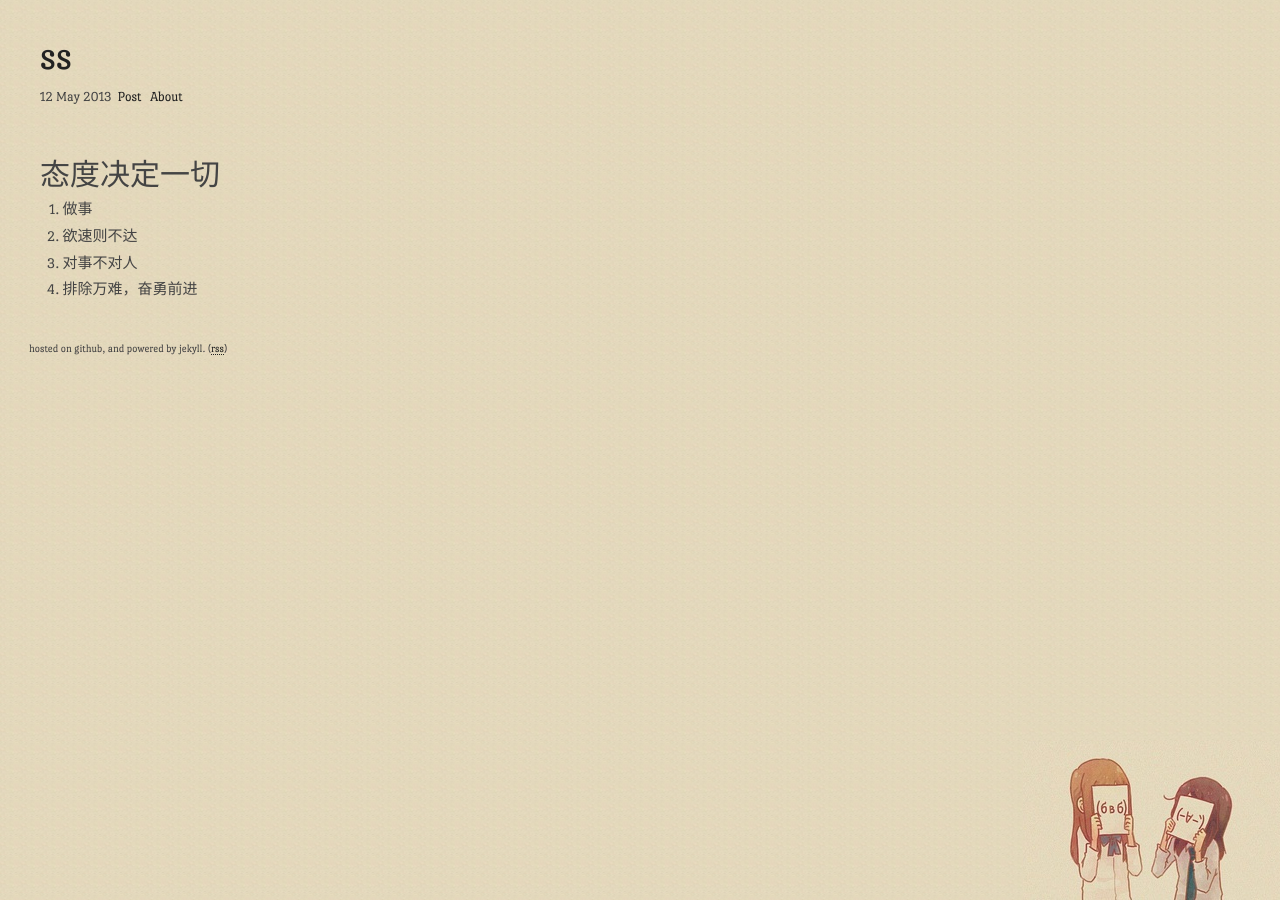
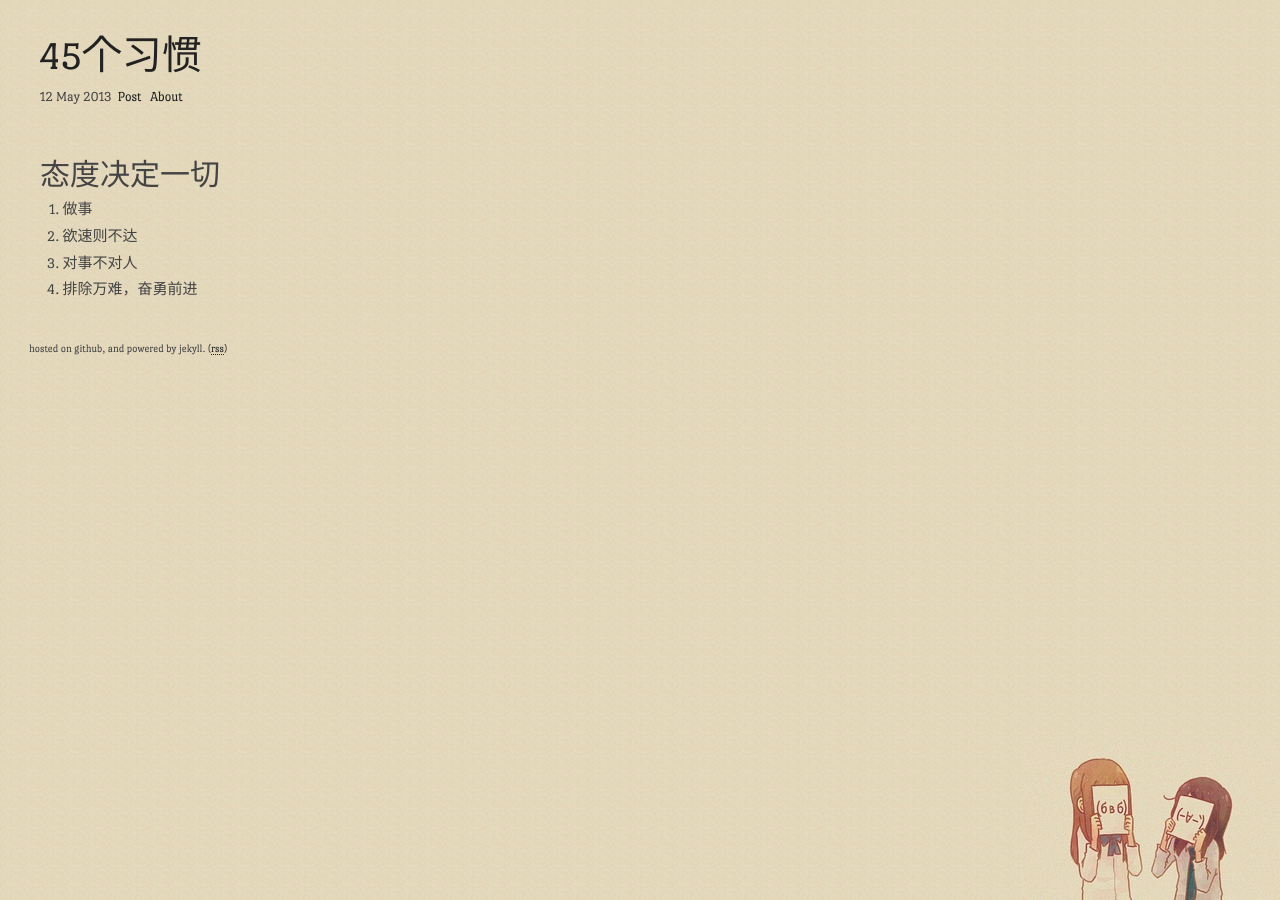
Before and after one commit to AllenYon/LinkYan.github.io, a Jekyll site: the page built from _posts/2013-05-12-sss.md, in a window 1280 px wide. Built offline with Jekyll 4.4.1, drawn with Linux system fonts in a browser that asks for light colours; Markdown is read by kramdown in place of the engine named in the settings; comment, search, counter and statistics services are not loaded.

Commit message:
Update 2013-05-12-sss.md

```diff
--- a/_posts/2013-05-12-sss.md
+++ b/_posts/2013-05-12-sss.md
@@ -1,6 +1,6 @@
 ---
 layout: post
-title: "ss"
+title: "45个习惯"
 ---
 
 ## 态度决定一切
```
